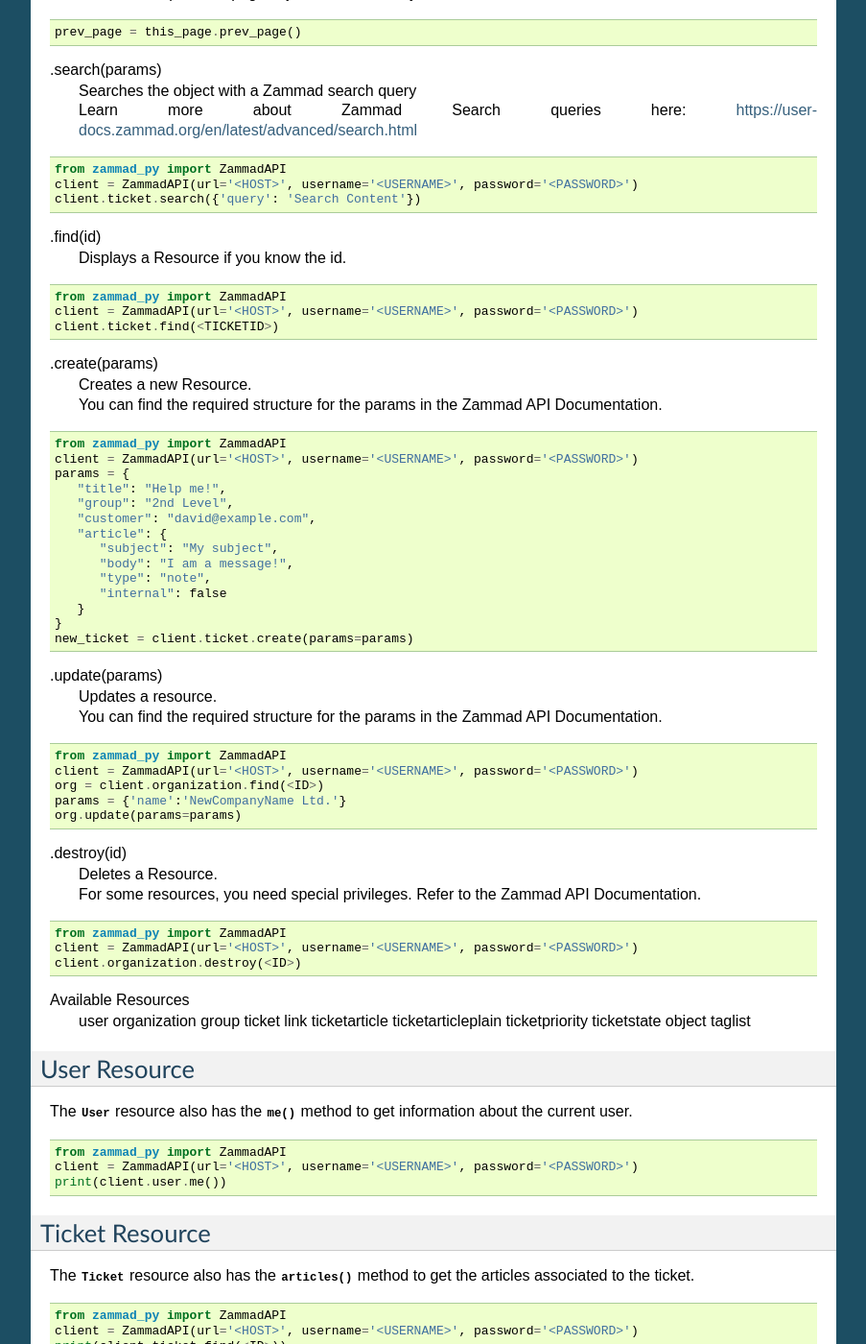
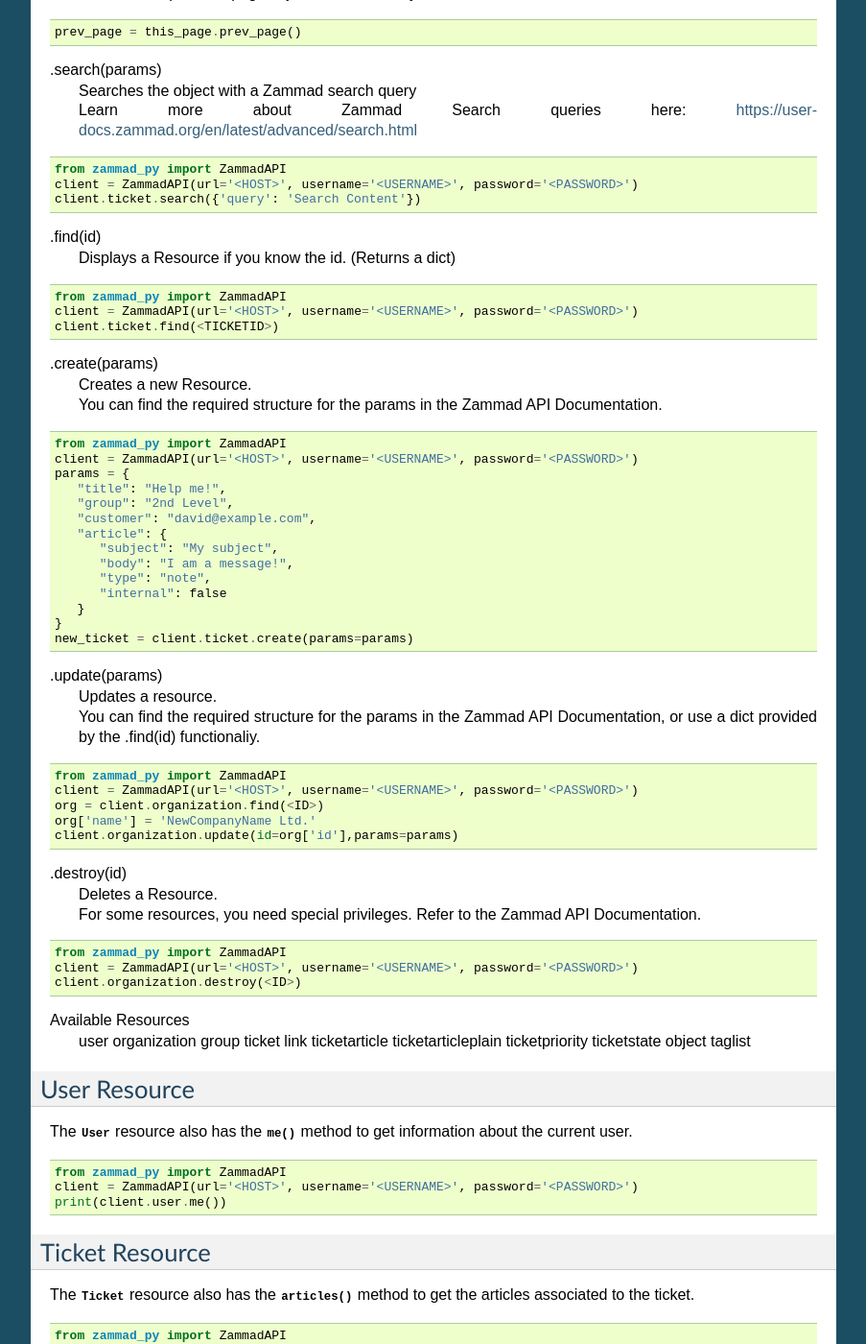
Before and after one commit to joeirimpan/zammad_py, a Sphinx documentation site: the page built from docs/usage.rst, in a window 1280 px wide and 1400 px high, scrolled down 793 px. Shown: the whole window at 96% size, without its empty margins (198-1101 px from the left). Built offline with Sphinx 7.4.7, drawn with Linux system fonts in a browser that asks for light colours; pages that are not in the unit, such as notebooks, are missing from menus; some of the changed text lies outside the part shown.

Commit message:
Update docstrings for more clarity and usage.rst to fix wrong instructions

```diff
--- a/docs/usage.rst
+++ b/docs/usage.rst
@@ -61,7 +61,7 @@
 
 
 .find(id)
-   | Displays a Resource if you know the id.
+   | Displays a Resource if you know the id. (Returns a dict)
 
 .. code-block:: python
 
@@ -94,15 +94,15 @@
 
 .update(params)
    | Updates a resource.
-   | You can find the required structure for the params in the Zammad API Documentation.
+   | You can find the required structure for the params in the Zammad API Documentation, or use a dict provided by the .find(id) functionaliy.
 
 .. code-block:: python
 
     from zammad_py import ZammadAPI
     client = ZammadAPI(url='<HOST>', username='<USERNAME>', password='<PASSWORD>')
     org = client.organization.find(<ID>)
-    params = {'name':'NewCompanyName Ltd.'}
-    org.update(params=params)
+    org['name'] = 'NewCompanyName Ltd.'
+    client.organization.update(id=org['id'],params=params)
 
 .destroy(id)
    | Deletes a Resource.
@@ -205,3 +205,16 @@
 Object Resource
 ---------------
 The :class:`~zammad_py.api.Object` resource has the :meth:`~zammad_py.api.Object.execute_migrations()` method to run the migrations of an object.
+
+Using "On behalf of"
+--------------------
+
+To do actions on behalf of another user, just set the `on_behalf_of` attribute on the instance of ZammadAPI
+
+
+.. code-block:: python
+
+    from zammad_py import ZammadAPI
+    client = ZammadAPI(url='<HOST>', username='<USERNAME>', password='<PASSWORD>')
+    client.on_behalf_of = 'test@user.com'
+    # Do stuff...
```
Also changed, not shown: README.rst (+10 -8 lines), 1 other file.
